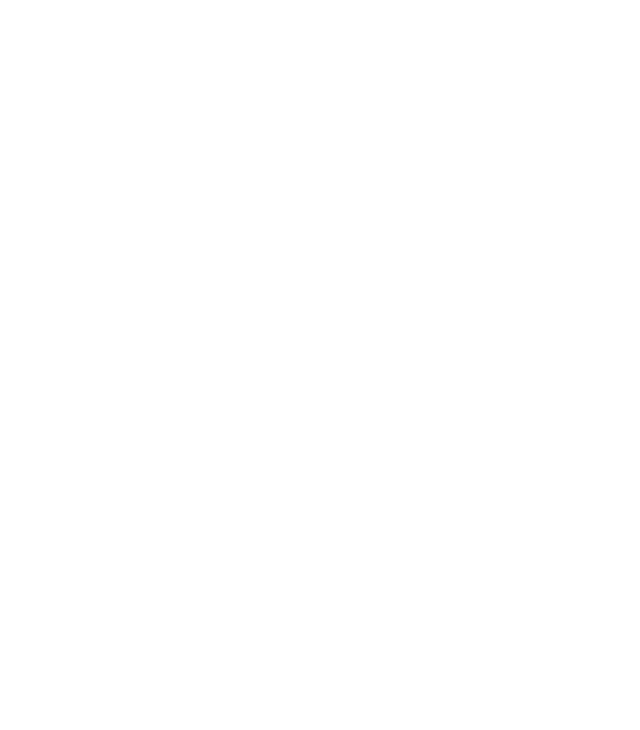
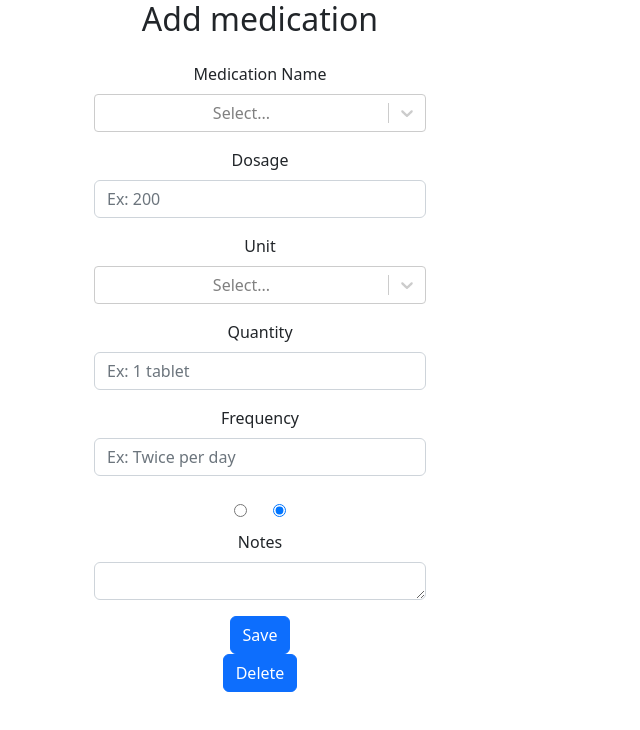
Before and after one commit to camilasandovals/zerin-labs-web, a React (Create React App) app: page /medication in a window 1280 px wide. Before the commit this address had no page. Shown: the top 730 px of the page, without its empty margins (0-640 px from the left). Built offline with nearby package versions, Linux system fonts and the light colour scheme.

Commit message:
added user context

```diff
--- a/src/App.js
+++ b/src/App.js
@@ -6,24 +6,29 @@
 import Landing from './scenes/Landing';
 import "bootstrap/dist/css/bootstrap.min.css"
 import './App.css';
+import Medication from './scenes/Medication';
 
-export const UserMedications = createContext(null)
-
+export const MedicationsContext = createContext(null)
+export const UserContext = createContext(null);
 function App() {
   const [medications, setMedications] = useState()
+  const [user, setUser] = useState();
 
   return (
     <div className="App">
-      <UserMedications.Provider value = {[medications, setMedications]}>
+      <UserContext.Provider value={[user, setUser]}>
+        <MedicationsContext.Provider value = {[medications, setMedications]}>
         <BrowserRouter>
           <Routes>
             <Route path='/' element={<Landing />} />
             <Route path='/home' element={<Home />} />
             <Route path='/signup' element={<SignUp />} />
             <Route path='/login' element={<Login />} />
+            <Route path="/medication" element={<Medication />} />
           </Routes>
         </BrowserRouter>
-      </UserMedications.Provider>
+        </MedicationsContext.Provider>
+      </UserContext.Provider>
     </div>
   );
 }
--- a/src/components/AddMed/AddMedForm.jsx
+++ b/src/components/AddMed/AddMedForm.jsx
@@ -1,6 +1,6 @@
 import { useState, useContext } from "react";
 import { Form, Button, Container } from "react-bootstrap"
-import { UserMedications } from "../../App"
+import { MedicationsContext } from "../../App"
 import Select from "react-select";
 import options from "../../converter/drugsconverted.json";
 
@@ -10,7 +10,7 @@
     const [quantity, setQuantity] = useState('');
     const [unit, setUnit] = useState('');
     const [frequency, setFrequency] = useState('');
-    const [medications, setMedications] = useContext(UserMedications)
+    const [medications, setMedications] = useContext(MedicationsContext)
     const [medImg, setMedImg] = useState("")
 
     const image =""
@@ -112,7 +112,7 @@
                 <Form.Control as="textarea" rows={1} />
             </Form.Group>
 
-            <Button variant="primary" type="submit">Add</Button>
+            <Button variant="primary" type="submit">Save</Button>
 
         </Form>
     </Container>
--- a/src/components/AddMed/AddModal.jsx
+++ b/src/components/AddMed/AddModal.jsx
@@ -1,5 +1,4 @@
 import { useState, useContext } from "react";
-import { UserMedications } from "../../App"
 import {  Modal } from "react-bootstrap"
 import { PlusCircleFill } from "react-bootstrap-icons"
 import AddMed from "./AddMedForm";
--- a/src/components/MedicationGrid/Grid.jsx
+++ b/src/components/MedicationGrid/Grid.jsx
@@ -1,10 +1,10 @@
 import { Col, Container, Row } from "react-bootstrap"
 import Medication from "../MedicationGrid/Medication"
 import { useContext } from "react"
-import { UserMedications } from "../../App"
+import { MedicationsContext } from "../../App"
 
 export default function Grid(){
-    const [medications, setMedications] = useContext(UserMedications)
+    const [medications, setMedications] = useContext(MedicationsContext)
 
     return(
         <Container>
--- a/src/components/MedicationGrid/Medication.jsx
+++ b/src/components/MedicationGrid/Medication.jsx
@@ -1,5 +1,5 @@
 import { useState, useContext } from "react";
-import { UserMedications } from "../../App"
+import { MedicationsContext } from "../../App"
 import { Col, Modal } from 'react-bootstrap';
 import { useNavigate } from "react-router-dom"
 import Button from 'react-bootstrap/Button';
@@ -8,22 +8,11 @@
 import { CheckCircleFill } from "react-bootstrap-icons";
 
 export default function Medication({data}){
-    const [medications, setMedications] = useContext(UserMedications)
+    const [medications, setMedications] = useContext(MedicationsContext)
     const [showModal, setShowModal] = useState(false);
     const navigate = useNavigate();
 
-    // const handleUpdate = async (id) => {
-    //     const modifiedMed = {
 
-    //     }
-    //     const update = await fetch(`http://54.234.48.173:3001/api/medications/${id}`, {
-    //         method: "PATCH",
-    //         headers: {
-    //             "Content-Type": "application/json"
-    //         },
-    //         body: JSON.stringify(modifiedMed)
-    //     })
-    // }
     const handleDelete = async (id) => {
         const response = await fetch(`http://localhost:3001/api/medications/${id}`, {
             method: "DELETE",
--- a/src/scenes/Home.jsx
+++ b/src/scenes/Home.jsx
@@ -1,5 +1,5 @@
 import { useContext, useEffect } from "react"
-import { UserMedications } from "../App"
+import { MedicationsContext } from "../App"
 import { Button, Col, Container, Row } from "react-bootstrap"
 import Grid from "../components/MedicationGrid/Grid"
 import { useNavigate } from "react-router-dom"
@@ -9,7 +9,7 @@
 
 
 export default function Home(){
-    const [medications, setMedications] = useContext(UserMedications)
+    const [medications, setMedications] = useContext(MedicationsContext)
     const navigate = useNavigate();
 
     useEffect(()=>{
--- /dev/null
+++ b/src/scenes/Medication.jsx
@@ -0,0 +1,29 @@
+import { Container, Row, Col, Button } from "react-bootstrap";
+import { useState, useContext } from "react";
+import { MedicationsContext } from "../App"
+import AddMedForm from "../components/AddMed/AddMedForm";
+
+export default function Medication() {
+    const [medications, setMedications] = useContext(MedicationsContext);
+
+    const handleDelete = async (id) => {
+        const response = await fetch(`http://localhost:3001/api/medications/${id}`, {
+            method: "DELETE",
+        })
+        const data = await response.json();
+        setMedications(data);
+    }
+
+    return(
+        <>
+            <Container>
+                <Row>
+                    <Col md={4}>
+                        <AddMedForm />
+                        <Button>Delete</Button>
+                    </Col>
+                </Row>
+            </Container>
+        </>
+    )
+}
```
Lines whose indentation alone changed are shown as unchanged.
